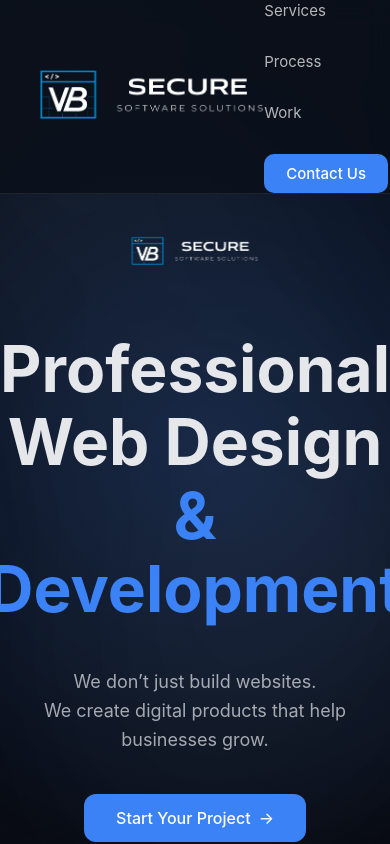
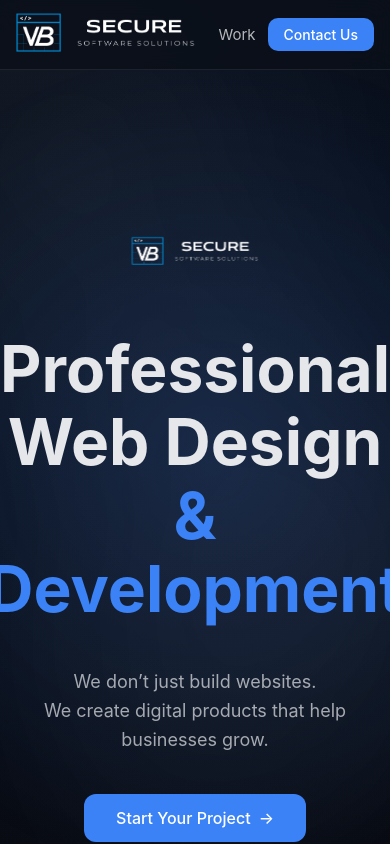
Before and after one commit to leonid9999999999/my-app, a React (Create React App) app in the folder my-app/: page /home in a window 390 px wide. Built offline with nearby package versions, Linux system fonts and the light colour scheme.

Commit message:
header for phone

```diff
--- a/my-app/src/client/components/header/Header.js
+++ b/my-app/src/client/components/header/Header.js
@@ -1,9 +1,7 @@
 import logo from '../../../resources/images/ima1logo.png';
 import { Link } from "react-router-dom";
-import { useRef } from "react";
 import { useNavigate, useLocation } from "react-router-dom";
 import './header.css';
-
 
 function Header() {
   const navigate = useNavigate();
@@ -11,37 +9,38 @@ function Header() {
 
   const goToServices = () => {
     navigate("/home", { state: { scrollTo: "services" } });
+  };
 
-  };
   const goToProcess = () => {
     navigate("/home", { state: { scrollTo: "process" } });
-
   };
 
   return (
     <div className="header">
-
-
-        <Link to="home" className="Logo">
-          <img alt="logo" src={logo}/>
-        </Link>
-
+      <Link to="/home" className="Logo">
+        <img alt="logo" src={logo} />
+      </Link>
 
       <div className="header__nav">
-        <div onClick={goToServices}>
-          <Link  className="header__link">
+        <div onClick={goToServices} className="hide-mobile">
+          <Link className="header__link">
             Services
           </Link>
         </div>
-        <div onClick={goToProcess} className="header__link">Process</div>
+
+        <div onClick={goToProcess} className="header__link hide-mobile">
+          Process
+        </div>
+
         <Link to="/ourPortfolio" className="header__link">
           Work
         </Link>
-        <Link to="ContactUs" className='header__link'>
-        <div className="header__button">Contact Us</div>
+
+        <Link to="/ContactUs" className="header__link">
+          <div className="header__button">Contact Us</div>
         </Link>
       </div>
-  </div>
+    </div>
   );
 }
 
--- a/my-app/src/client/components/header/header.css
+++ b/my-app/src/client/components/header/header.css
@@ -66,3 +66,28 @@
   background-color: #2563eb;
   transform: translateY(-1px);
 }
+
+
+
+@media (max-width: 768px) {
+  .header {
+    padding: 0 16px;
+  }
+
+  .header__nav {
+    gap: 12px;
+  }
+
+  .hide-mobile {
+    display: none;
+  }
+
+  .header__button {
+    padding: 8px 16px;
+    font-size: 14px;
+  }
+
+  .Logo img {
+    max-height: 40px;
+  }
+}
--- a/my-app/src/client/components/main/main.js
+++ b/my-app/src/client/components/main/main.js
@@ -47,6 +47,7 @@ function Main() {
   translate(-50%, -50%)
   rotateX(${ -y * 10 }deg)
   rotateY(${ x * 12 }deg)
+
 `;
     };
 
@@ -72,6 +73,7 @@ function Main() {
           <h1 className="main__title">
             Professional Web Design
             <br />
+
             <span>& Development</span>
           </h1>
 
--- a/my-app/src/client/components/ourPortfolio/ourPortfolio.js
+++ b/my-app/src/client/components/ourPortfolio/ourPortfolio.js
@@ -77,6 +77,7 @@ function OurPortfolio() {
                                                 title={bottomItem.title}
                                                 siteUrl={`/portfolio/${bottomItem.id}`}
                                                 onClick={() => Page(bottomItem)}
+
                                             />
 
                                     </div>
```
